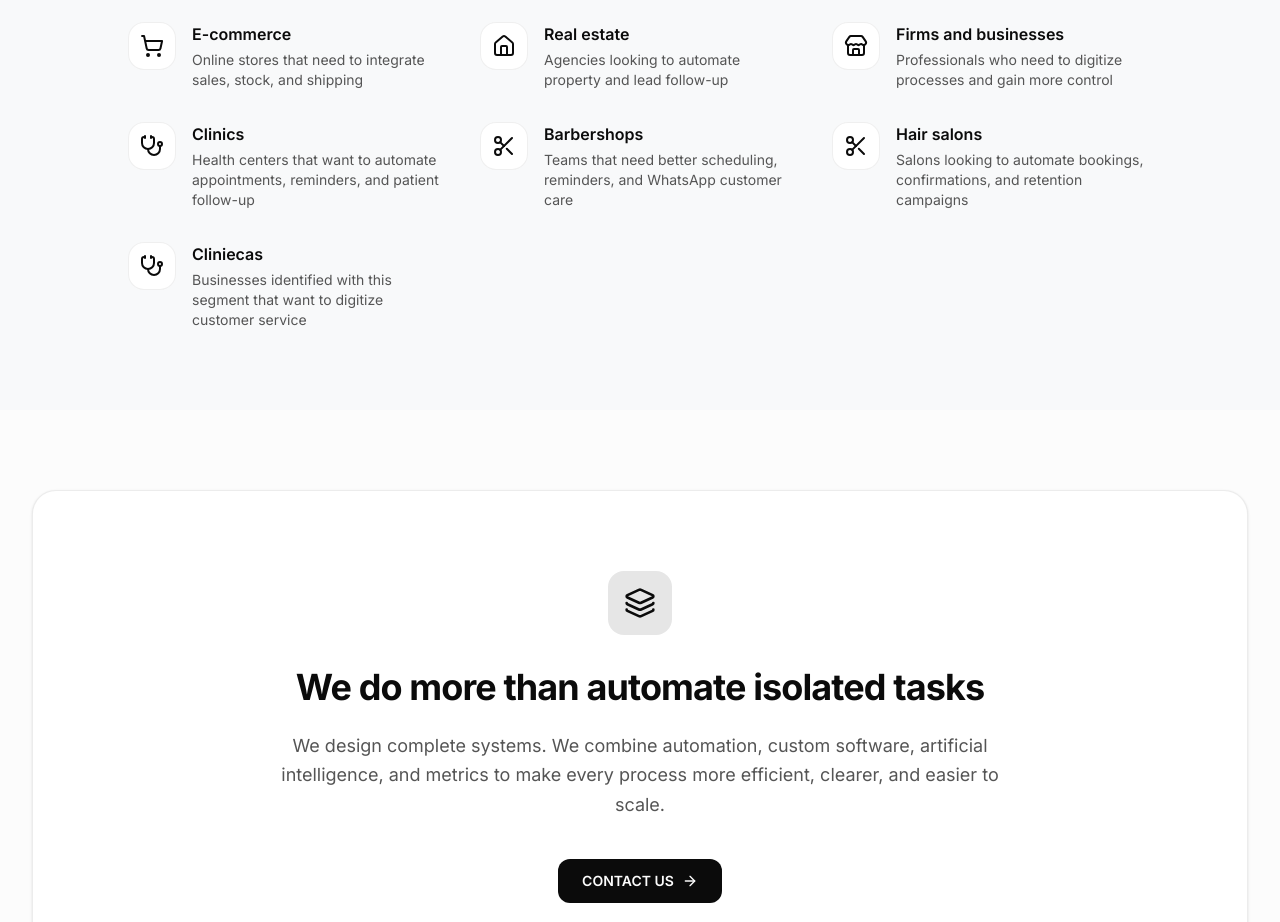
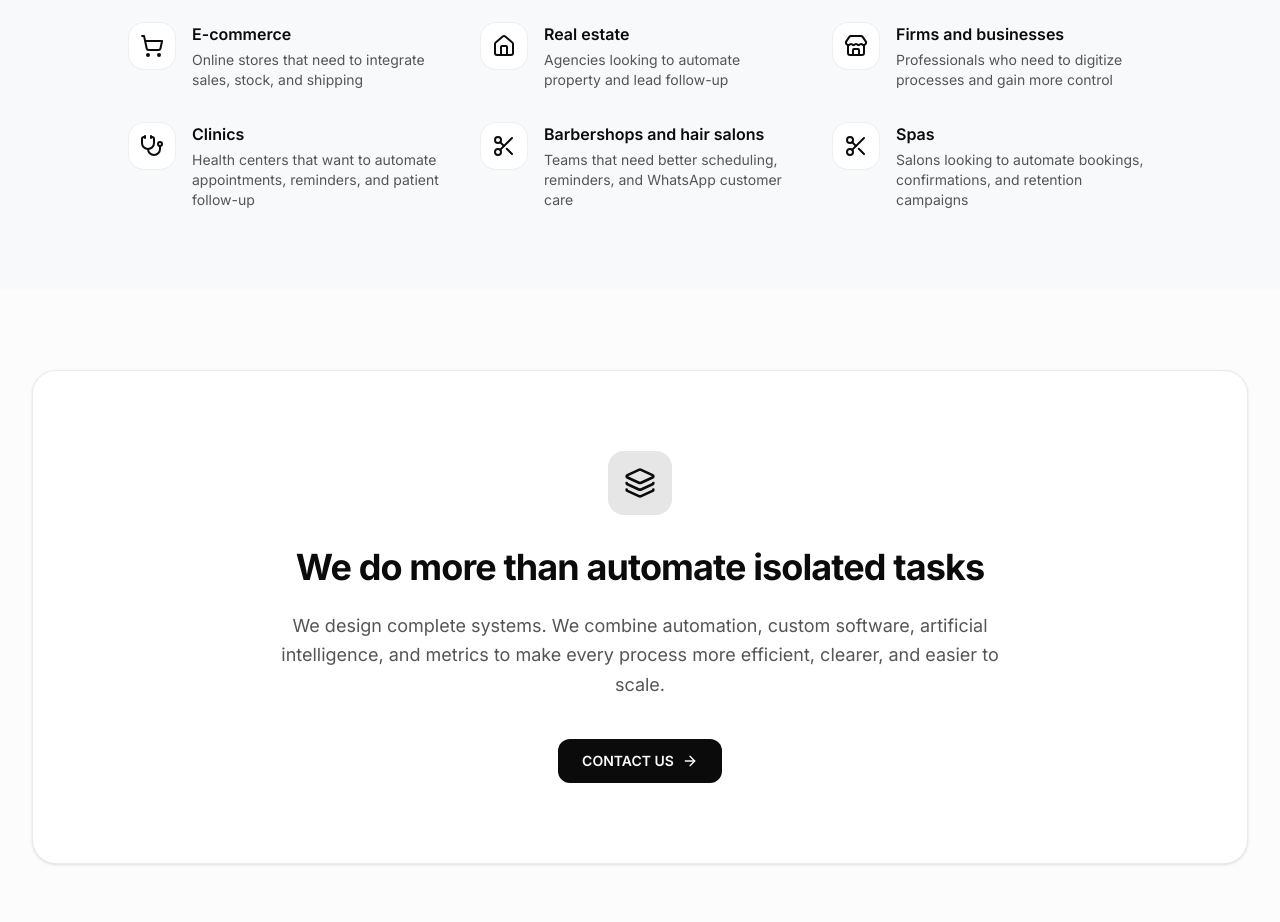
Before and after one commit to Hernanstupniki/Agency-Landing-Page, a Next.js app: page / in a window 1280 px wide. Shown: the part 2200-3122 px from the top of the page. Built offline with nearby package versions, Linux system fonts and the light colour scheme; no server answers.

Commit message:
Update target audience labels and remove Cliniecas

```diff
--- a/components/landing/target-audience.tsx
+++ b/components/landing/target-audience.tsx
@@ -48,18 +48,13 @@ const audiencesEs = [
   },
   {
     icon: Scissors,
-    title: "Barberías",
+    title: "Barberías y peluquerías",
     description: "Equipos que necesitan ordenar agenda, recordatorios y atención por WhatsApp",
   },
   {
     icon: Scissors,
-    title: "Peluquerías",
+    title: "Spas",
     description: "Salones que buscan automatizar reservas, confirmaciones y campañas de fidelización",
-  },
-  {
-    icon: Stethoscope,
-    title: "Cliniecas",
-    description: "Negocios que se identifican con ese rubro y quieren digitalizar la atención al cliente",
   },
 ]
 
@@ -101,18 +96,13 @@ const audiencesEn = [
   },
   {
     icon: Scissors,
-    title: "Barbershops",
+    title: "Barbershops and hair salons",
     description: "Teams that need better scheduling, reminders, and WhatsApp customer care",
   },
   {
     icon: Scissors,
-    title: "Hair salons",
+    title: "Spas",
     description: "Salons looking to automate bookings, confirmations, and retention campaigns",
-  },
-  {
-    icon: Stethoscope,
-    title: "Cliniecas",
-    description: "Businesses identified with this segment that want to digitize customer service",
   },
 ]
 
@@ -154,18 +144,13 @@ const audiencesPt = [
   },
   {
     icon: Scissors,
-    title: "Barbearias",
+    title: "Barbearias e saloes de beleza",
     description: "Equipes que precisam organizar agenda, lembretes e atendimento por WhatsApp",
   },
   {
     icon: Scissors,
-    title: "Saloes de beleza",
+    title: "Spas",
     description: "Saloes que buscam automatizar reservas, confirmacoes e campanhas de fidelizacao",
-  },
-  {
-    icon: Stethoscope,
-    title: "Cliniecas",
-    description: "Negocios desse segmento que querem digitalizar o atendimento ao cliente",
   },
 ]
 
```
